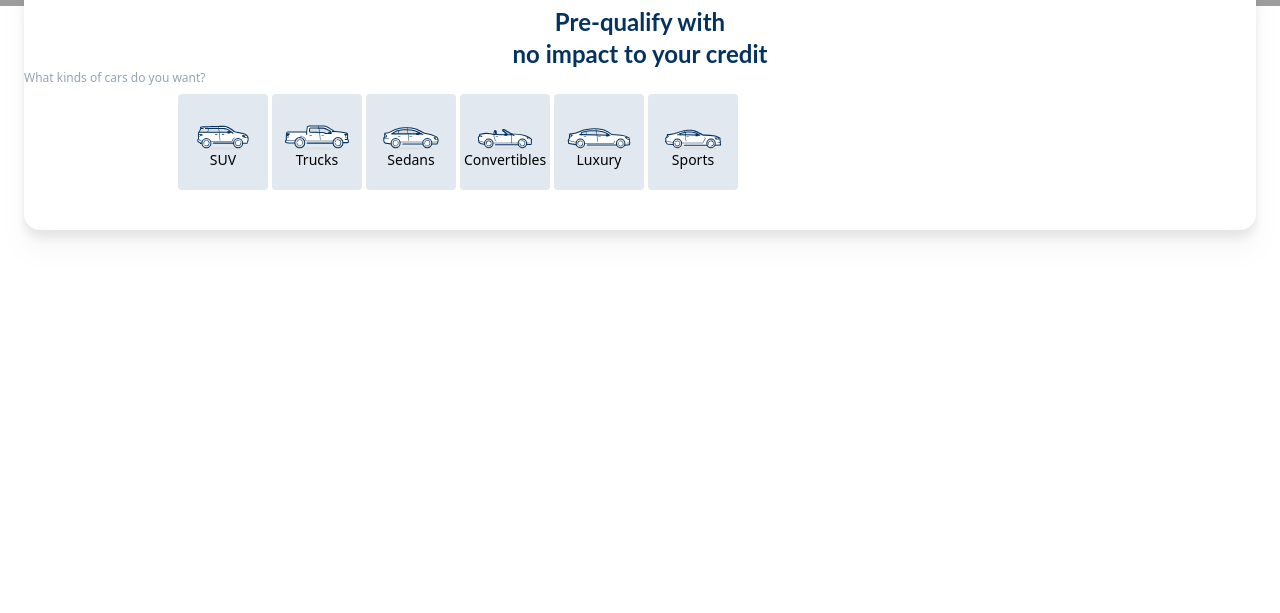
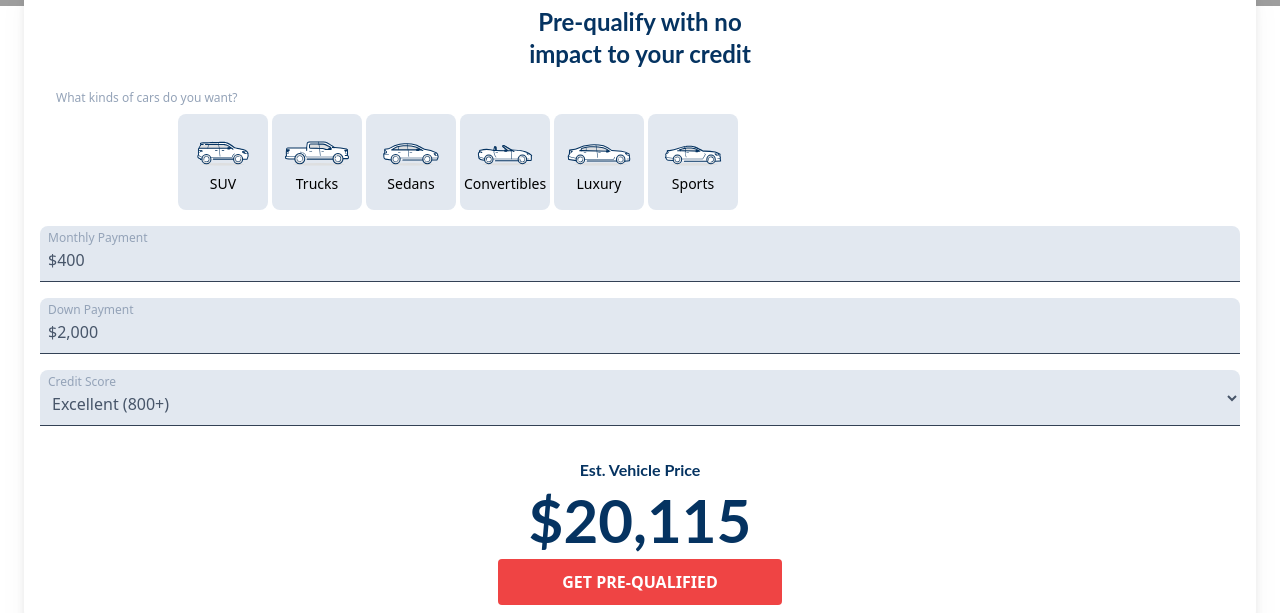
Before and after one commit to 5F8575tree/landing-page-next, a Next.js app: page / in a window 1280 px wide. Shown: the part 794-1407 px from the top of the page. Before the commit the page ends 1024 px from the top, so only its background shows below. Built offline with nearby package versions, Linux system fonts and the light colour scheme; grey boxes are pictures that could not be loaded.

Commit message:
first draft of search form, pre-interactivity

```diff
--- a/src/components/BudgetSearch/BudgetSearch.jsx
+++ b/src/components/BudgetSearch/BudgetSearch.jsx
@@ -30,6 +30,21 @@ const BudgetSearch = () => {
     },
   ];
 
+  const inputStyle = `bg-slate-200
+                      h-14
+                      w-full
+                      border-b
+                      border-slate-700
+                      rounded-t-lg
+                      relative
+                      focus:border-blue-700
+                      focus:outline-none
+                      focus:pl-2
+                      focus:pt-3
+                      placeholder:text-slate-600
+                      focus:placeholder:text-slate-400
+                      `;
+
   return (
     <section id="budget-calculator-section" className="px-6">
       <div
@@ -40,12 +55,13 @@ const BudgetSearch = () => {
           id="budget-search-header"
           className="text-center blue-text text-2xl font-bold"
         >
-          Pre-qualify with <br />
-          no impact to your credit
+          Pre-qualify with no
+          <br />
+          impact to your credit
         </h2>
         <div id="inner-budget-container">
           <div id="top-row">
-            <h2 className="text-xs text-slate-400">
+            <h2 className="text-xs text-slate-400 ml-8 mt-5">
               What kinds of cars do you want?
             </h2>
             <div id="carousel" className="lg:w-3/4 mx-auto my-2">
@@ -54,7 +70,7 @@ const BudgetSearch = () => {
                   return (
                     <div
                       key={index}
-                      className="bg-slate-200 rounded flex flex-col justify-center items-center h-24 w-[90px]"
+                      className="bg-slate-200 rounded-lg flex flex-col justify-center items-center h-24 w-[90px]"
                     >
                       <Image
                         src={option.imageURL}
@@ -63,15 +79,89 @@ const BudgetSearch = () => {
                         width="96"
                         className="px-4"
                       />
-                      <h2 className="text-sm text-center">{option.title}</h2>
+                      <h2 className="text-sm text-center mt-2">
+                        {option.title}
+                      </h2>
                     </div>
                   );
                 })}
               </Carousel>
             </div>
           </div>
-          <div id="input-container"></div>
-          <div id="bottom-row"></div>
+          <div id="input-container" className="mx-4">
+            <div id="monthly-payment">
+              <div class="text-field mt-4">
+                <input
+                  type="text"
+                  className={inputStyle + "px-2 pt-3"}
+                  placeholder="$400"
+                  id="monthly-payment-input"
+                />
+                <label
+                  htmlFor="monthly-payment"
+                  className="absolute left-6 text-xs mt-1 text-slate-400"
+                >
+                  Monthly Payment
+                </label>
+              </div>
+            </div>
+            <div id="down-payment">
+              <div class="text-field mt-4">
+                <input
+                  type="text"
+                  className={inputStyle + "px-2 pt-3"}
+                  placeholder="$2,000"
+                  id="down-payment-input"
+                />
+                <label
+                  htmlFor="down-payment"
+                  className="absolute left-6 text-xs mt-1 text-slate-400"
+                >
+                  Down Payment
+                </label>
+              </div>
+            </div>
+            <div id="credit-score">
+              <div class="text-field mt-4">
+                <select
+                  name="credit-score"
+                  id="credit-score"
+                  className={inputStyle + "px-2 pt-3 text-slate-600"}
+                >
+                  <option value="5.5">Excellent (800+)</option>
+                  <option value="7.5">Very Good (740-799)</option>
+                  <option value="11">Good (670-739)</option>
+                  <option value="16">Fair (580-669)</option>
+                  <option value="24">Challenged (under 579)</option>
+                </select>
+                <label
+                  htmlFor="credit-score"
+                  className="absolute left-6 text-xs mt-1 text-slate-400"
+                >
+                  Credit Score
+                </label>
+              </div>
+            </div>
+          </div>
+          <div id="bottom-row" className="mx-4 text-center mt-8">
+            <div id="bottom-row-price-header">
+              <h3 className="blue-text font-bold">Est. Vehicle Price</h3>
+            </div>
+            <div id="bottom-row-price-section">
+              <div
+                id="calculated-value"
+                className="blue-text font-bold text-6xl mt-2 mb-5"
+              >
+                $20,115
+              </div>
+              <a
+                href="#"
+                className="bg-red-500 px-16 py-3 rounded uppercase text-white font-bold hover:cursor-pointer hover-bg-red-400"
+              >
+                Get Pre-Qualified
+              </a>
+            </div>
+          </div>
         </div>
       </div>
     </section>
```
